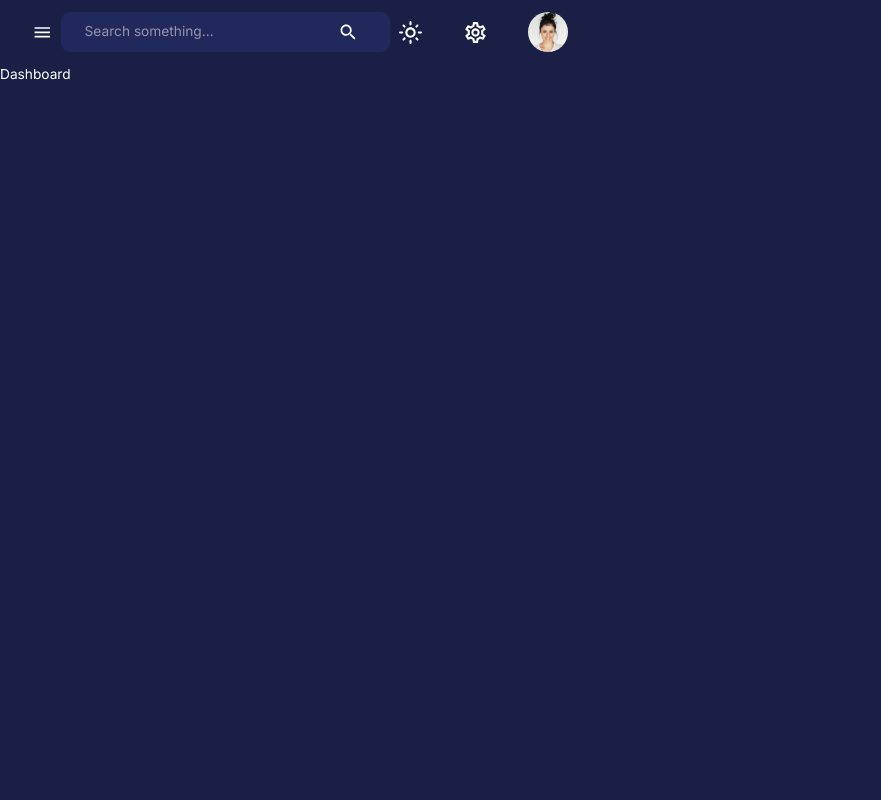
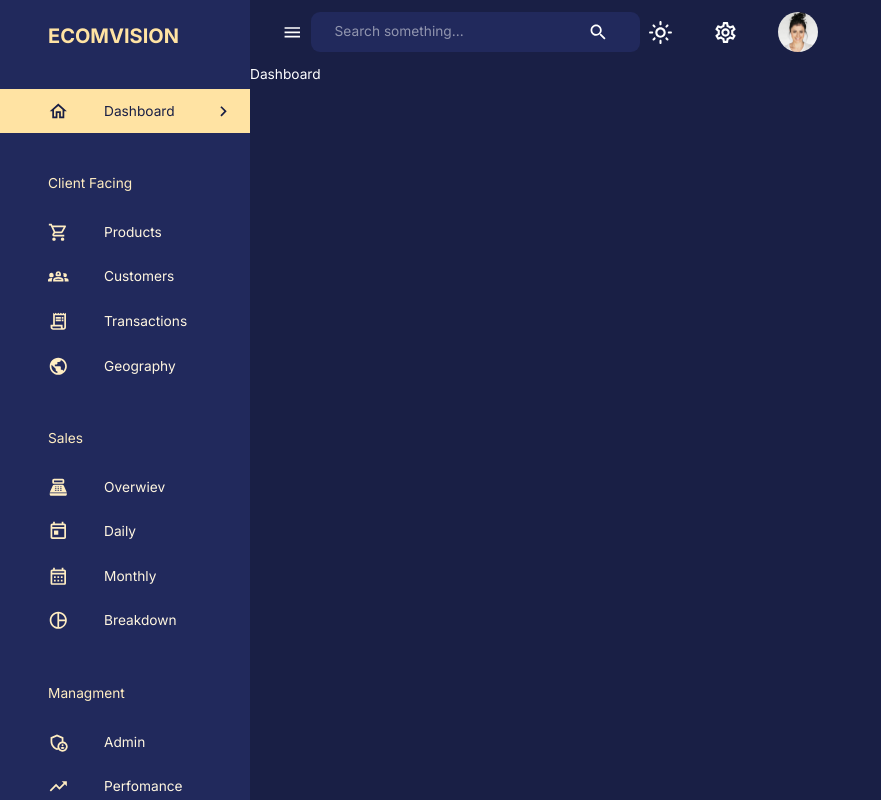
Before and after one commit to bromodragonfly/full-stack-admin-pannel, a React (Create React App) app in the folder client/: page /dashboard in a window 1280 px wide. Shown: the whole page, without its empty margins (0-881 px from the left). Built offline with nearby package versions, Linux system fonts and the light colour scheme.

Commit message:
sidebar ready

```diff
--- a/client/src/components/Navbar.jsx
+++ b/client/src/components/Navbar.jsx
@@ -20,7 +20,7 @@ import {
     useTheme,
 } from '@mui/material'
 
-const Navbar = () => {
+const Navbar = ({ isSidebarOpen, setIsSidebarOpen }) => {
     const dispatch = useDispatch()
     const theme = useTheme()
 
@@ -40,7 +40,7 @@ const Navbar = () => {
                 {/*Left side */}
                 <FlexBetween>
                     <IconButton
-                        onClick={() => console.log('Open/Close sidebar')}
+                        onClick={() => setIsSidebarOpen(!isSidebarOpen)}
                     >
                         <MenuIcon />
                     </IconButton>
--- a/client/src/components/Sidebar.jsx
+++ b/client/src/components/Sidebar.jsx
@@ -4,6 +4,7 @@ import {
     Drawer,
     Divider,
     IconButton,
+    List,
     ListItem,
     ListItemButton,
     ListItemIcon,
@@ -18,7 +19,7 @@ import {
     HomeOutlined,
     ShoppingCartOutlined,
     Groups2Outlined,
-    ReceiptOutlined,
+    ReceiptLongOutlined,
     PublicOutlined,
     PointOfSaleOutlined,
     TodayOutlined,
@@ -30,6 +31,65 @@ import {
 import { useLocation, useNavigate } from 'react-router-dom'
 import FlexBetween from './Flexbetween'
 import profileImage from 'assets/profile.jpeg'
+
+const navItems = [
+    {
+        text: 'Dashboard',
+        icon: <HomeOutlined />,
+    },
+    {
+        text: 'Client Facing',
+        icon: null,
+    },
+    {
+        text: 'Products',
+        icon: <ShoppingCartOutlined />,
+    },
+    {
+        text: 'Customers',
+        icon: <Groups2Outlined />,
+    },
+    {
+        text: 'Transactions',
+        icon: <ReceiptLongOutlined />,
+    },
+    {
+        text: 'Geography',
+        icon: <PublicOutlined />,
+    },
+    {
+        text: 'Sales',
+        icon: null,
+    },
+    {
+        text: 'Overwiev',
+        icon: <PointOfSaleOutlined />,
+    },
+    {
+        text: 'Daily',
+        icon: <TodayOutlined />,
+    },
+    {
+        text: 'Monthly',
+        icon: <CalendarMonthOutlined />,
+    },
+    {
+        text: 'Breakdown',
+        icon: <PieChartOutline />,
+    },
+    {
+        text: 'Managment',
+        icon: null,
+    },
+    {
+        text: 'Admin',
+        icon: <AdminPanelSettingsOutlined />,
+    },
+    {
+        text: 'Perfomance',
+        icon: <TrendingUpOutlined />,
+    },
+]
 
 const Sidebar = ({
     drawerWidth,
@@ -46,7 +106,112 @@ const Sidebar = ({
         setActive(pathname.substring(1))
     }, [pathname])
 
-    return <Box component="nav"></Box>
+    return (
+        <Box component="nav">
+            {isSidebarOpen && (
+                <Drawer
+                    open={isSidebarOpen}
+                    onClose={() => setIsSidebarOpen(false)}
+                    variant="persistent"
+                    anchor="left"
+                    sx={{
+                        width: drawerWidth,
+
+                        '& .MuiDrawer-paper': {
+                            color: theme.palette.secondary[200],
+                            backgroundColor: theme.palette.background.alt,
+                            boxSizing: 'border-box',
+                            borderWidth: isNonMobile ? 0 : '2px',
+                            width: drawerWidth,
+                        },
+                    }}
+                >
+                    <Box width="100%">
+                        <Box m="1.5rem 2rem 2rem 3rem">
+                            <FlexBetween color={theme.palette.secondary.main}>
+                                <Box
+                                    display="flex"
+                                    alignItems="center"
+                                    gap="0.5rem"
+                                >
+                                    <Typography variant="h4" fontWeight="bold">
+                                        ECOMVISION
+                                    </Typography>
+                                </Box>
+                                {!isNonMobile && (
+                                    <IconButton
+                                        onClick={() =>
+                                            setIsSidebarOpen(!isSidebarOpen)
+                                        }
+                                    >
+                                        <ChevronLeft />
+                                    </IconButton>
+                                )}
+                            </FlexBetween>
+                        </Box>
+                        <List>
+                            {navItems.map(({ text, icon }) => {
+                                if (!icon) {
+                                    return (
+                                        <Typography
+                                            key={text}
+                                            sx={{ m: '2.5rem 0 1rem 3rem' }}
+                                        >
+                                            {text}
+                                        </Typography>
+                                    )
+                                }
+                                const lcText = text.toLowerCase()
+                                return (
+                                    <ListItem key={text} disablePadding>
+                                        <ListItemButton
+                                            onClick={() => {
+                                                navigate(`/${lcText}`)
+                                                setActive(lcText)
+                                            }}
+                                            sx={{
+                                                backgroundColor:
+                                                    active === lcText
+                                                        ? theme.palette
+                                                              .secondary[300]
+                                                        : 'transparent',
+                                                color:
+                                                    active === lcText
+                                                        ? theme.palette
+                                                              .primary[600]
+                                                        : theme.palette
+                                                              .secondary[100],
+                                            }}
+                                        >
+                                            <ListItemIcon
+                                                sx={{
+                                                    ml: '2rem',
+                                                    color:
+                                                        active === lcText
+                                                            ? theme.palette
+                                                                  .primary[600]
+                                                            : theme.palette
+                                                                  .secondary[200],
+                                                }}
+                                            >
+                                                {icon}
+                                            </ListItemIcon>
+                                            <ListItemText primary={text} />
+                                            {active === lcText && (
+                                                <ChevronRightOutlined
+                                                    sx={{ ml: 'auto' }}
+                                                />
+                                            )}
+                                        </ListItemButton>
+                                    </ListItem>
+                                )
+                            })}
+                        </List>
+                    </Box>
+                </Drawer>
+            )}
+        </Box>
+    )
 }
 
 export default Sidebar
```
